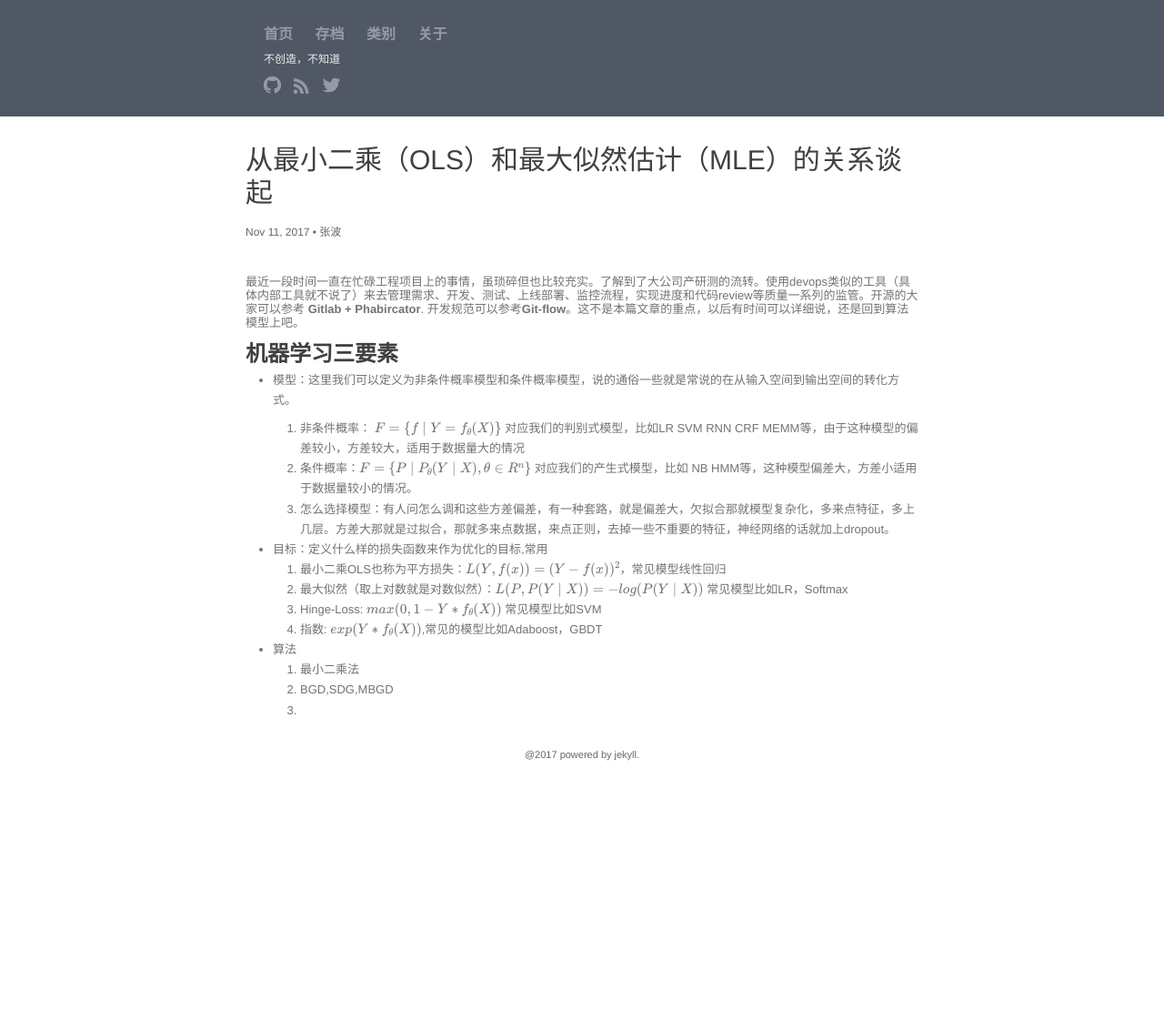
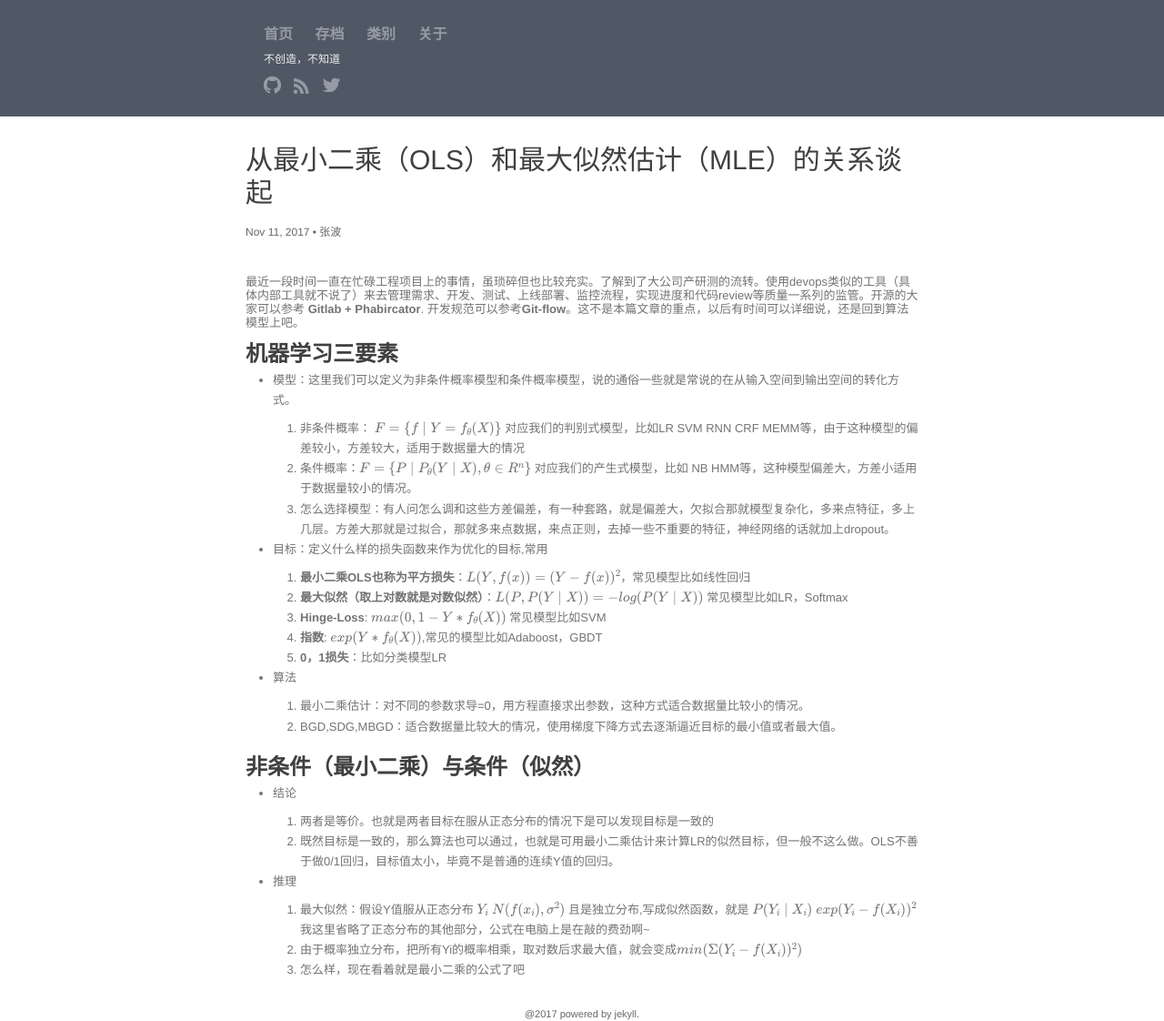
Before and after one commit to bobz653/bobz653.github.io, a Jekyll site: the page built from _posts/2017-11-11-olsmle-relation.md, in a window 1280 px wide. Shown: the whole page at 91% size. Built offline with Jekyll 4.4.1, drawn with Linux system fonts in a browser that asks for light colours; formulas are drawn with MathJax 3; comment, search, counter and statistics services are not loaded; before the commit the page ends 900 px from its top, so only the background shows below that.

Commit message:
add formula

```diff
--- a/_posts/2017-11-11-olsmle-relation.md
+++ b/_posts/2017-11-11-olsmle-relation.md
@@ -17,12 +17,24 @@ tags: [machine learning]
     3.	怎么选择模型：有人问怎么调和这些方差偏差，有一种套路，就是偏差大，欠拟合那就模型复杂化，多来点特征，多上几层。方差大那就是过拟合，那就多来点数据，来点正则，去掉一些不重要的特征，神经网络的话就加上dropout。
 
 * 目标：定义什么样的损失函数来作为优化的目标,常用
-	1. 最小二乘OLS也称为平方损失：$$ L(Y,f(x)) = (Y-f(x))^2 $$，常见模型线性回归
-	2. 最大似然（取上对数就是对数似然）：$$ L(P,P(Y\mid X)) = -log(P(Y\mid X))$$ 常见模型比如LR，Softmax
-	3. Hinge-Loss: $$ max(0,1-Y*f_\theta(X))$$ 常见模型比如SVM
-	4. 指数: $$exp(Y*f_\theta(X))$$,常见的模型比如Adaboost，GBDT
+
+	1. **最小二乘OLS也称为平方损失**：$$ L(Y,f(x)) = (Y-f(x))^2 $$，常见模型比如线性回归
+	2. **最大似然（取上对数就是对数似然）**：$$ L(P,P(Y\mid X)) = -log(P(Y\mid X))$$ 常见模型比如LR，Softmax
+	3. **Hinge-Loss**: $$ max(0,1-Y*f_\theta(X))$$ 常见模型比如SVM
+	4. **指数**: $$exp(Y*f_\theta(X))$$,常见的模型比如Adaboost，GBDT
+	5. **0，1损失**：比如分类模型LR
 
 * 算法
-   1. 最小二乘法
-   2. BGD,SDG,MBGD
-   3.
+   1. 最小二乘估计：对不同的参数求导=0，用方程直接求出参数，这种方式适合数据量比较小的情况。
+   2. BGD,SDG,MBGD：适合数据量比较大的情况，使用梯度下降方式去逐渐逼近目标的最小值或者最大值。
+
+## 非条件（最小二乘）与条件（似然）
+* 结论
+
+  1. 两者是等价。也就是两者目标在服从正态分布的情况下是可以发现目标是一致的
+  2. 既然目标是一致的，那么算法也可以通过，也就是可用最小二乘估计来计算LR的似然目标，但一般不这么做。OLS不善于做0/1回归，目标值太小，毕竟不是普通的连续Y值的回归。
+
+* 推理
+  1. 最大似然：假设Y值服从正态分布 $$Y_i ~ N(f(x_i),\sigma^2) $$ 且是独立分布,写成似然函数，就是 $$ P(Y_i\mid X_i) ~ exp(Y_i - f(X_i))^2  $$ 我这里省略了正态分布的其他部分，公式在电脑上是在敲的费劲啊~
+  2. 由于概率独立分布，把所有Yi的概率相乘，取对数后求最大值，就会变成$$ min(\Sigma (Y_i - f(X_i))^2) $$
+  3. 怎么样，现在看着就是最小二乘的公式了吧
```
